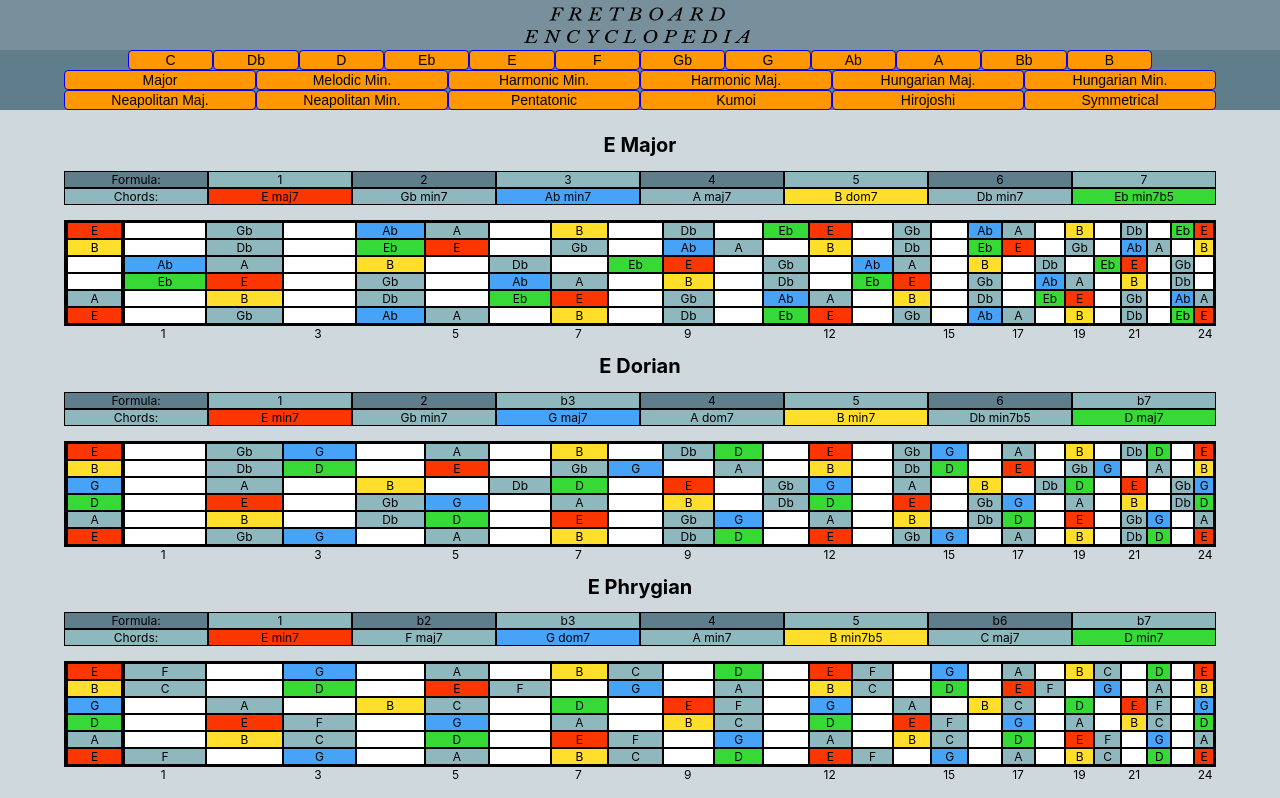
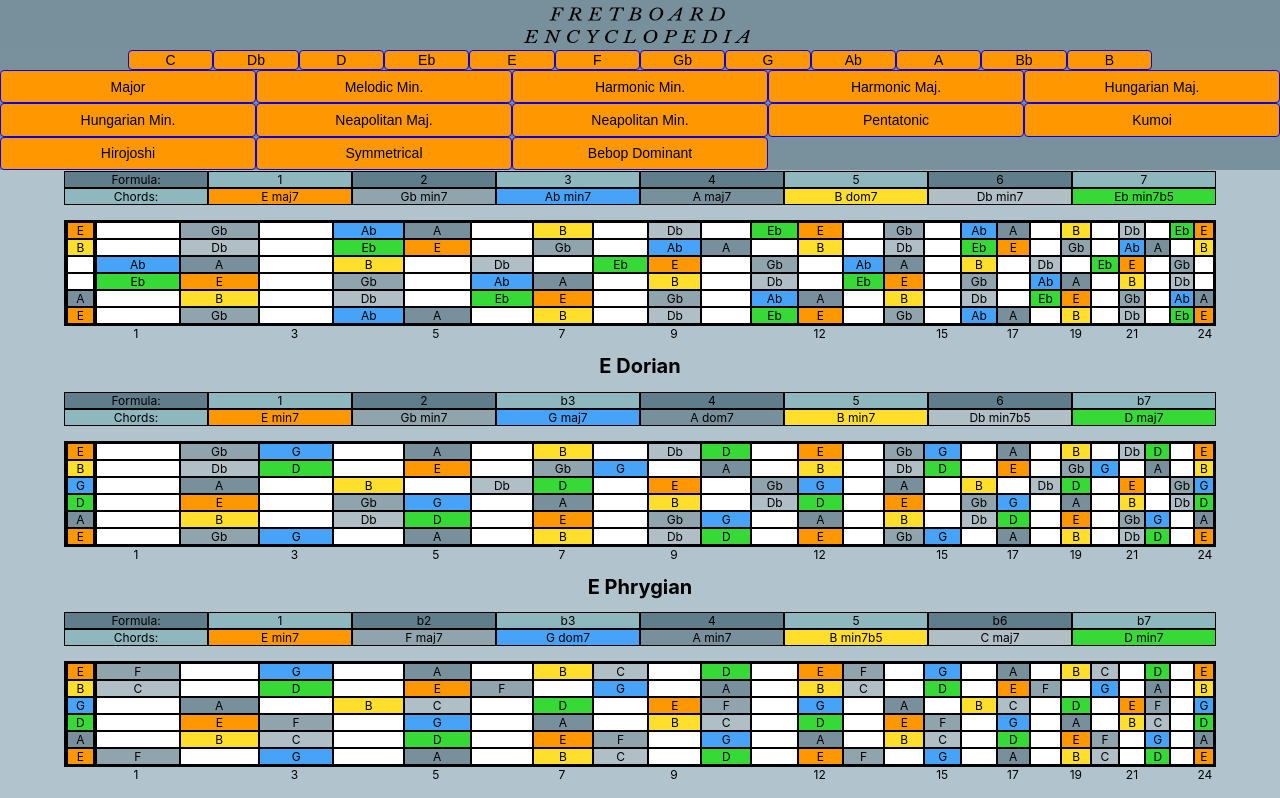
Before and after one commit to walpolsh/fretboards, a React (Create React App) app: page / in a window 1280 px wide. Shown: the top 798 px of the page. Built offline with nearby package versions, Linux system fonts and the light colour scheme.

Commit message:
colors, new scale

```diff
--- a/src/App.css
+++ b/src/App.css
@@ -1,11 +1,13 @@
 
 .frets {
   border: 1px solid black;
+
   min-width: 10px;
 }
 
 .wrapper {
   display: grid;
+  background: #b1c3cc;
   justify-items: center;
 }
 .frets:nth-child(1) {
@@ -48,12 +50,13 @@
   background: #CFD8DC
 }
 
+
 .first:hover, .second:hover,.third:hover,.fourth:hover,.fifth:hover,.sixth:hover,.seventh:hover,.eighth:hover {
   cursor: pointer;
 }
 
 .first {
-  background: #fb3600;
+  background: #ff9800;
 
 }
 
@@ -73,25 +76,20 @@
 }
 
 .second{
-  background: #8eb7be;
+  background: #90a4ae;
 
 }
 .fourth{
-  background: #8eb7be;
 
+  background: #78909c;
 }
 .sixth{
-  background: #8eb7be;
+  background: #b0bec5;
 
 }
 .eighth{
-  background:#8eb7be;
+  background:#cfd8dc;
 
-}
-
-.infoHead {
-  /* padding-left: 5vw;
-  padding-right: 5vw; */
 }
 
 .info {
@@ -127,26 +125,12 @@
 .chordContainer .info:nth-child(1) {
   background: #8eb7be;
 }
-/* .chordContainer .info:nth-child(2) {
-  background: #fb3600;
-}
-.chordContainer .info:nth-child(4) {
-  background: #47a3f8;
-}
-.chordContainer .info:nth-child(6) {
-  background: #ffdf2b;
-}
-.chordContainer .info:nth-child(8) {
-  background: #36d936;
-} */
-
-
 
 .stringContainer {
   text-align: center;
   display: grid;
   /* grid-template-columns: repeat(25, 1fr); */
-  grid-template-columns: 1fr 1.403fr 1.324fr 1.250fr 1.180fr 1.114fr 1.051fr 0.992fr 0.936fr 0.884fr 0.834fr 0.787fr 0.743fr 0.702fr 0.662fr 0.625fr 0.590fr 0.557fr 0.526fr 0.496fr 0.468fr 0.442fr 0.417fr 0.394fr 0.372fr
+  grid-template-columns: 0.5fr 1.403fr 1.324fr 1.250fr 1.180fr 1.114fr 1.051fr 0.992fr 0.936fr 0.884fr 0.834fr 0.787fr 0.743fr 0.702fr 0.662fr 0.625fr 0.590fr 0.557fr 0.526fr 0.496fr 0.468fr 0.442fr 0.417fr 0.394fr 0.372fr
 }
 
 .blankNote .frets{
@@ -159,7 +143,7 @@
   text-align: center;
   display: grid;
   /* grid-template-columns: repeat(25, 1fr); */
-  grid-template-columns: 1fr 1.403fr 1.324fr 1.250fr 1.180fr 1.114fr 1.051fr 0.992fr 0.936fr 0.884fr 0.834fr 0.787fr 0.743fr 0.702fr 0.662fr 0.625fr 0.590fr 0.557fr 0.526fr 0.496fr 0.468fr 0.442fr 0.417fr 0.394fr 0.372fr
+  grid-template-columns: 0.5fr 1.403fr 1.324fr 1.250fr 1.180fr 1.114fr 1.051fr 0.992fr 0.936fr 0.884fr 0.834fr 0.787fr 0.743fr 0.702fr 0.662fr 0.625fr 0.590fr 0.557fr 0.526fr 0.496fr 0.468fr 0.442fr 0.417fr 0.394fr 0.372fr
 
 }
 
@@ -243,19 +227,20 @@
 
 .keyBox {
   padding: 0px 10vw 0px 10vw;
-  background-color: #607D8B;
+  background-color: #79909d;
   font-size: 14px;
   display: grid;
   grid-template-columns: repeat(12, 1fr);
   justify-content: center;
 }
+
 .scaleBox {
-  padding: 0px 5vw 0px 5vw;
-  background-color: #607D8B;
+  /* padding: 0px 5vw 0px 5vw; */
+  background-color: #79909d;
   font-size: 14px;
   display: grid;
-  grid-template-columns: repeat(6, 1fr);
-
+  height: 100px;
+  grid-template-columns: repeat(5, 1fr);
   justify-content: center;
 }
 
--- a/src/App.js
+++ b/src/App.js
@@ -4,7 +4,7 @@
 import String from './components/String'
 import Info from './components/Info'
 import Header from './components/Header'
-import { Chromatic, Major, MelodicMinor, HarmonicMinor, HarmonicMajor, HungarianMajor, HungarianMinor, NeapolitanMinor, NeapolitanMajor, Symmetrical, Pentatonic, Kumoi, Hirojoshi } from './constants/scales';
+import { Chromatic, Major, MelodicMinor, HarmonicMinor, HarmonicMajor, HungarianMajor, HungarianMinor, NeapolitanMinor, NeapolitanMajor, Symmetrical, Pentatonic, Kumoi, Hirojoshi, BebopDominant } from './constants/scales';
 import {permute} from './constants/helpers'
 
 class App extends Component {
@@ -46,7 +46,7 @@
   }
 
   changeScale(event) {
-    let scales = [Major, MelodicMinor, HarmonicMinor, HarmonicMajor, HungarianMajor, HungarianMinor, NeapolitanMinor, NeapolitanMajor, Symmetrical, Pentatonic, Kumoi, Hirojoshi];
+    let scales = [Major, MelodicMinor, HarmonicMinor, HarmonicMajor, HungarianMajor, HungarianMinor, NeapolitanMinor, NeapolitanMajor, Symmetrical, Pentatonic, Kumoi, Hirojoshi, BebopDominant];
     const e = event.target.value
     this.setState({
       scale: scales[e],
@@ -115,7 +115,7 @@
     let scale = this.state.scale
     let onOff = this.state.onOff
     let root = this.state.root
-
+    console.log(Major[3][0][0], BebopDominant[3][0][0])
     return (
       <div className="App">
         <div>
--- a/src/components/Header.js
+++ b/src/components/Header.js
@@ -53,6 +53,7 @@
         <button value='10' onClick={changeScale}>Kumoi</button>
         <button value='11' onClick={changeScale}>Hirojoshi</button>
         <button value='8' onClick={changeScale}>Symmetrical</button>
+        <button value='12' onClick={changeScale}>Bebop Dominant</button>
       </div>
     </div>
   )
--- a/src/constants/scales.js
+++ b/src/constants/scales.js
@@ -8,9 +8,7 @@
   arr2.push( chunk2.concat(chunk1))
   return arr2
 }
-// 1  2  3  4  5  6  7
 
-//[0, 2, 4, 5, 7, 9, 11]
 
 const Hirojoshi1 = [['1', '2', 'b3', '5', 'b6'],[0,2,3,7,8],['Hirojoshi Mode 1'],['']]
 const Hirojoshi2 = [['1','b2','4','b5','b7'
@@ -46,6 +44,27 @@
 export const Pentatonic = [MinorPenta, MajorPenta, Mode3, Mode4, Mode5]
 
 
+
+
+let bebopDomChords = []
+
+for (let i = 0; i < 8; i++) {
+  bebopDomChords.push(permuteAlt(["dom7", "min/maj6", "maj6/b4", "maj7", "dom7", "min7", "maj7", "min/maj7b5"], i))
+}
+
+// 1  2  3  4  5  6  7
+//[0, 2, 4, 5, 7, 9, 11]
+
+const BebopDom = [['1','2','3','4','5','6','b7','7'],[0,2,4,5,7,9,10,11],['Bebop Dominant'], [bebopDomChords[0]]]
+const Bebop2 = [['1','2','b3','4','5','b6','6','b7'],[0,2,3,5,7,8,9,10],['Bebop Dominant 2'], [bebopDomChords[1]]]
+const Bebop3 = [['1','b2','b3','4','b5','5','b6','b7'],[0,1,3,5,6,7,8,10],['Bebop Dominant 3'], [bebopDomChords[2]]]
+const Bebop4 = [['1','2','3','4','b5','5','6','7'],[0,2,4,5,6,7,9,11],['Bebop Dominant 4'], [bebopDomChords[3]]]
+const Bebop5 = [['1','2','b3','3','4','5','6','b7'],[0,2,3,4,5,7,9,11],['Bebop Dominant 5'], [bebopDomChords[4]]]
+const Bebop6 = [['1','b2','2','b3','4','5','b6','b7'],[0,1,2,3,5,7,8,10],['Bebop Dominant 6'], [bebopDomChords[5]]]
+const Bebop7 = [['1','b2','2','3','#4','5','6','7'],[0,1,2,4,6,7,9,11],['Bebop Dominant 7'], [bebopDomChords[6]]]
+const Bebop8 = [['1','b2','b3','4','b5','b6','b7','7'],[0,1,3,5,6,8,10,11],['Bebop Dominant 8'], [bebopDomChords[7]]]
+
+export const BebopDominant = [BebopDom, Bebop2, Bebop3, Bebop4, Bebop5, Bebop6, Bebop7, Bebop8]
 
 
 
```
